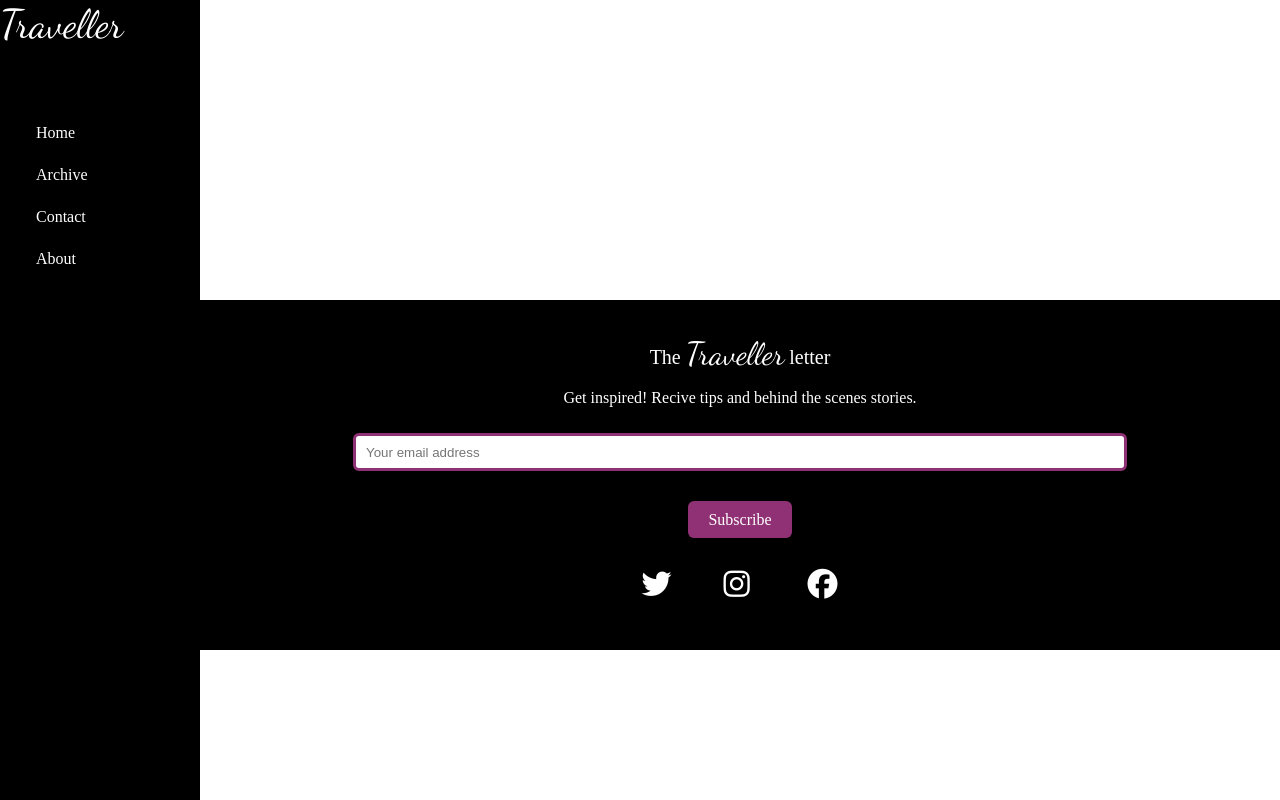
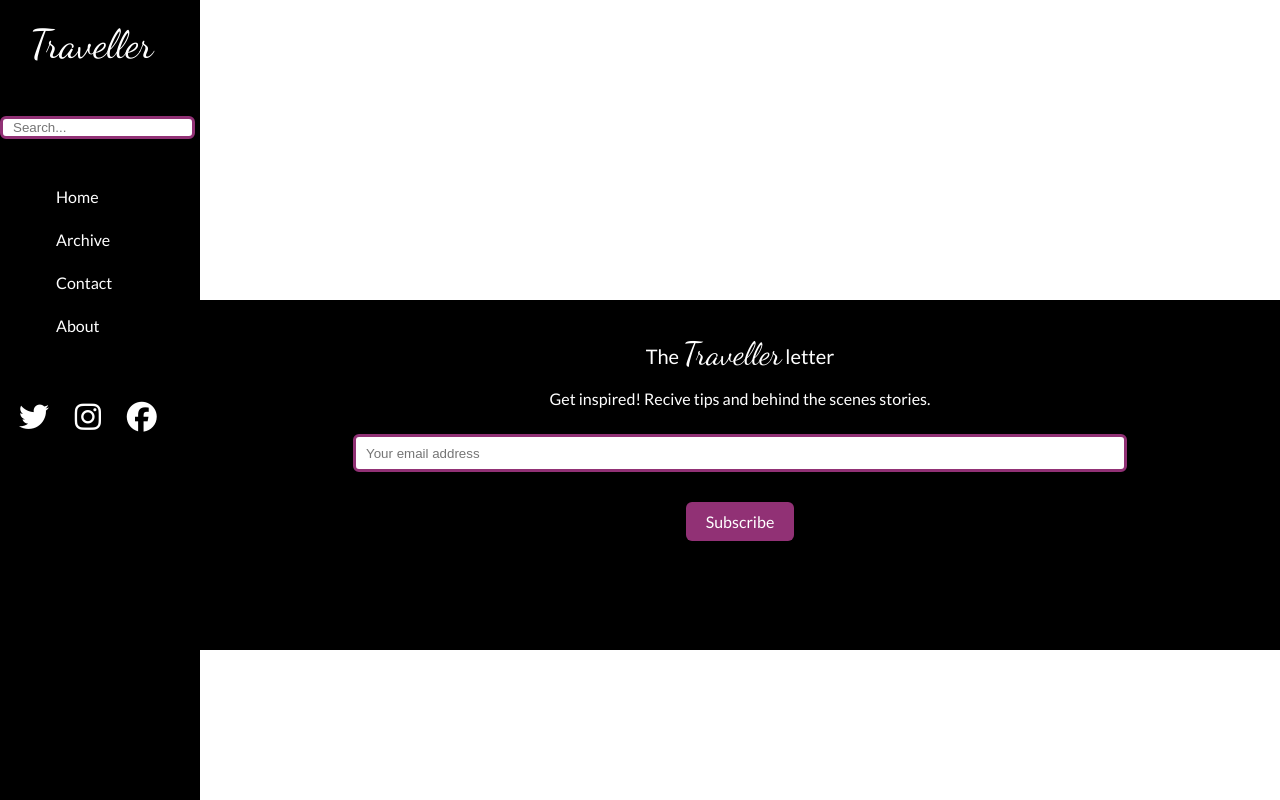
Before and after one commit to Noroff-FED-Campus-Assignments/fed1-exam-AndreaLindaas, a plain HTML site: page index.html in a window 1280 px wide. Drawn offline with Linux system fonts and the light colour scheme.

Commit message:
worked on header on desktop

```diff
--- a/css/general.css
+++ b/css/general.css
@@ -7,6 +7,10 @@
 }
 body {
   margin: 0;
+  font-family: "Lato", sans-serif;
+}
+a:hover {
+  background-color: var(--purple);
 }
 
 header {
@@ -29,6 +33,9 @@ header {
   margin: 25px 0;
   color: var(--white);
   font-size: 30px;
+}
+.icons-header {
+  display: none;
 }
 div.search-bar.show {
   display: block;
@@ -61,6 +68,17 @@ ul.menu-choices {
   list-style-type: none;
   padding: 20px;
 }
+ul.menu-choices a {
+  color: #fff;
+  padding: 8px 20px;
+  box-shadow: inset 0 0 0 0 #d80286;
+  transition: ease-out 0.7s;
+}
+
+ul.menu-choices a:hover {
+  box-shadow: inset 400px 0 0 0 #d80286;
+}
+
 nav ul li {
   padding: 12px 16px;
 }
@@ -145,6 +163,7 @@ footer .traveller {
   .header-content {
     display: block;
     text-align: left;
+    margin: 20px 30px;
   }
   main {
     margin-left: 200px;
@@ -152,4 +171,19 @@ footer .traveller {
   footer {
     margin-left: 200px;
   }
+  div.search-bar {
+    display: block;
+  }
+  .icons-header {
+    color: white;
+    font-size: 30px;
+    padding: 9px;
+    display: block;
+  }
+  .icons-header i {
+    margin: 10px;
+  }
+  .icons-footer {
+    display: none;
+  }
 }
--- a/index.html
+++ b/index.html
@@ -17,6 +17,12 @@
       href="https://fonts.googleapis.com/css2?family=Dancing+Script&display=swap"
       rel="stylesheet"
     />
+    <link rel="preconnect" href="https://fonts.googleapis.com" />
+    <link rel="preconnect" href="https://fonts.gstatic.com" crossorigin />
+    <link
+      href="https://fonts.googleapis.com/css2?family=Lato:ital,wght@0,400;0,700;1,400&display=swap"
+      rel="stylesheet"
+    />
   </head>
   <body>
     <header>
@@ -32,12 +38,17 @@
       </div>
       <nav>
         <ul class="menu-choices">
-          <li><a href="#">Home</a></li>
+          <li><a href="#" class="button_slide slide_right">Home</a></li>
           <li><a href="#">Archive</a></li>
           <li><a href="#">Contact</a></li>
           <li><a href="#">About</a></li>
         </ul>
       </nav>
+      <div class="icons-header">
+        <i class="fa-brands fa-twitter hover"></i>
+        <i class="fa-brands fa-instagram hover"></i>
+        <i class="fa-brands fa-facebook hover"></i>
+      </div>
     </header>
     <main>
       <div></div>
```
